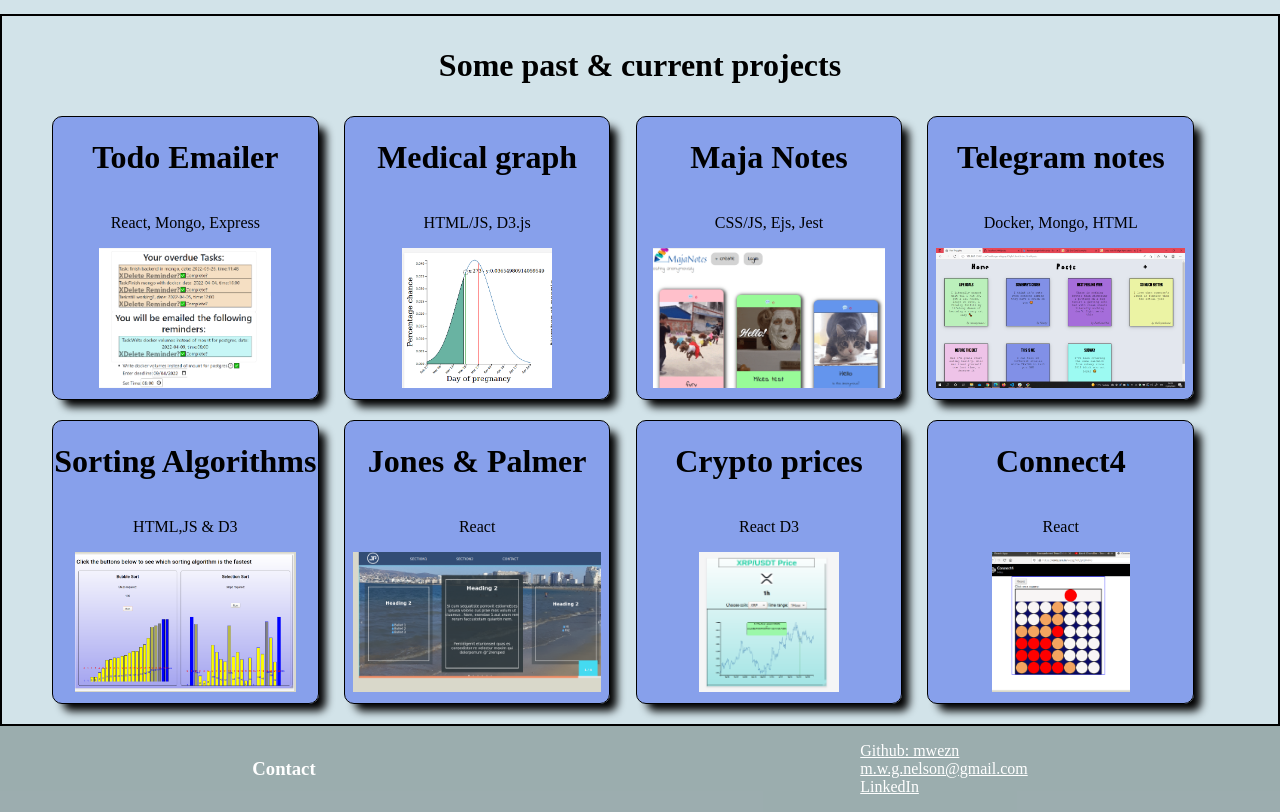
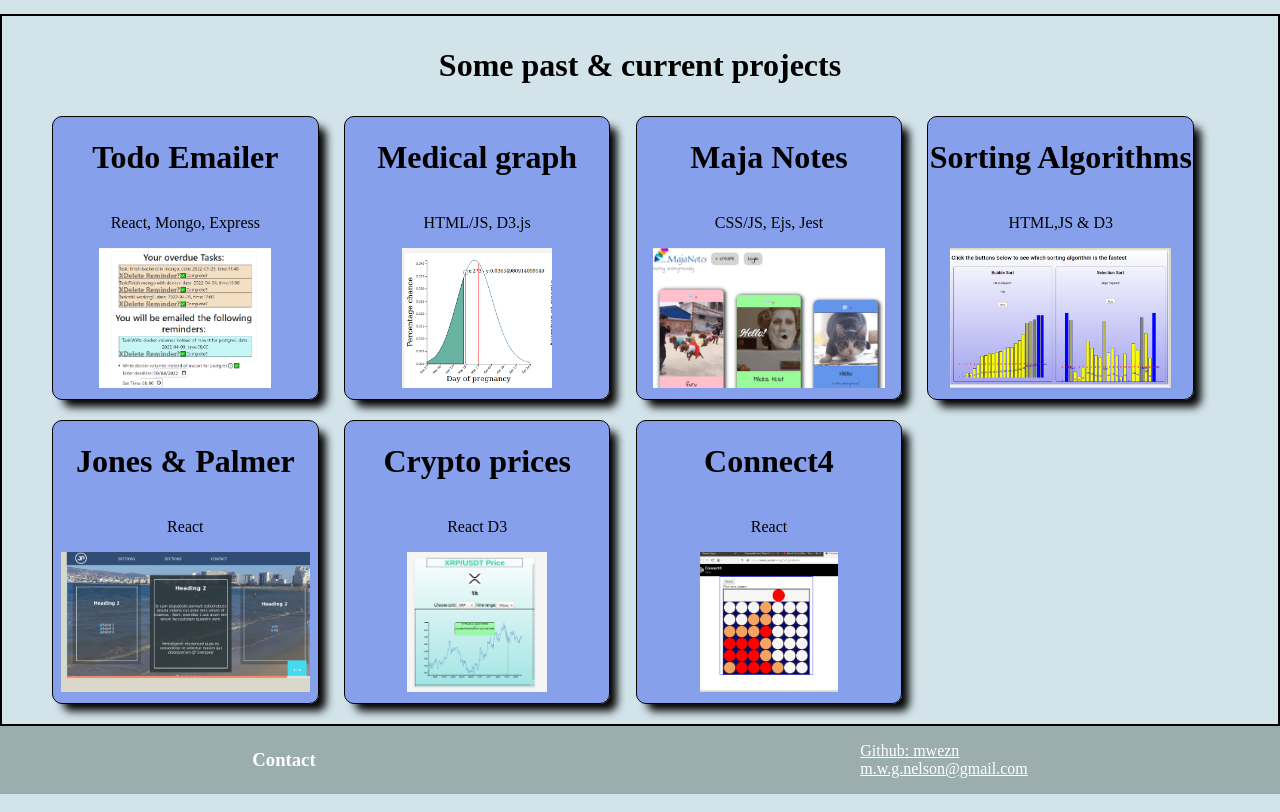
Before and after one commit to mwezn/portfolio2, a React (Create React App) app: page / in a window 1280 px wide. Shown: the part 480-1292 px from the top of the page. Built offline with nearby package versions, Linux system fonts and the light colour scheme; a web font is replaced by a local one.

Commit message:
sorted out mobile touch event

```diff
--- a/src/components/Footer.js
+++ b/src/components/Footer.js
@@ -8,7 +8,6 @@ const Footer =()=>{
           <ul>
             <li><a target="_blank" rel="noreferrer" href="https://github.com/mwezn">Github: mwezn</a></li>
             <li><a href="mailto:m.w.g.nelson@gmail.com">m.w.g.nelson@gmail.com</a></li>
-            <li><a target="_blank" rel="noreferrer" href="https://www.linkedin.com/in/michael-nelson-023472bb/">LinkedIn</a></li>
           </ul>
         </div>
     )
--- a/src/components/Portfolio.js
+++ b/src/components/Portfolio.js
@@ -4,7 +4,6 @@ import './portfolio.css'
 import img1 from '../assets/todo.png'
 import img2 from '../assets/medicalmaths.png'
 import img3 from '../assets/maja.png'
-import img4 from '../assets/client-posts.png'
 import img5 from '../assets/sorting.png'
 import img6 from '../assets/j&p.png'
 import img7 from '../assets/crypto.png'
@@ -22,7 +21,6 @@ const MainPage =()=>{
         {name: "Todo Emailer", tech:"React, Mongo, Express",img:img1, href:'https://todoemailer.herokuapp.com/'},
         {name:"Medical graph", tech:"HTML/JS, D3.js",img:img2,href:"https://mwezn.github.io/DueDateVisualizer/"},
         {name: "Maja Notes", tech:"CSS/JS, Ejs, Jest", img:img3, href:"https://majanotes22.herokuapp.com/"},
-        {name: "Telegram notes", tech:"Docker, Mongo, HTML", img:img4, href:"https://free-thoughts.netlify.app/"},
         {name: "Sorting Algorithms", tech:"HTML,JS & D3", img:img5, href:"/SortingAlg/sorting.html"},
         {name: "Jones & Palmer", tech: "React", img:img6, href:"/jp"},
         {name: "Crypto prices", tech:"React D3",img:img7, href:"/cryptod3"},
--- a/src/components/cryptod3/src/components/frontfetch.js
+++ b/src/components/cryptod3/src/components/frontfetch.js
@@ -198,13 +198,15 @@ shift =(arr)=> {
        focus.style("opacity",0)
        focusTxt1.style("opacity",0)
      })
-     .on("touchstart",function(){
+     .on("touchstart",function(e){
+      e.preventDefault();
       a.style("opacity",1)
       focus.style("opacity",1)
       l.style("opacity",1)
       focusTxt1.style("opacity",1)
+
    })
-    .on("touchmove",function(e){
+   .on("pointermove",function(e){
       var z=d3.pointer(e,this)
       var x1=x.invert(z[0])
       var i=bisect(arr,x1,1)
```
Lines whose indentation alone changed are shown as unchanged.
